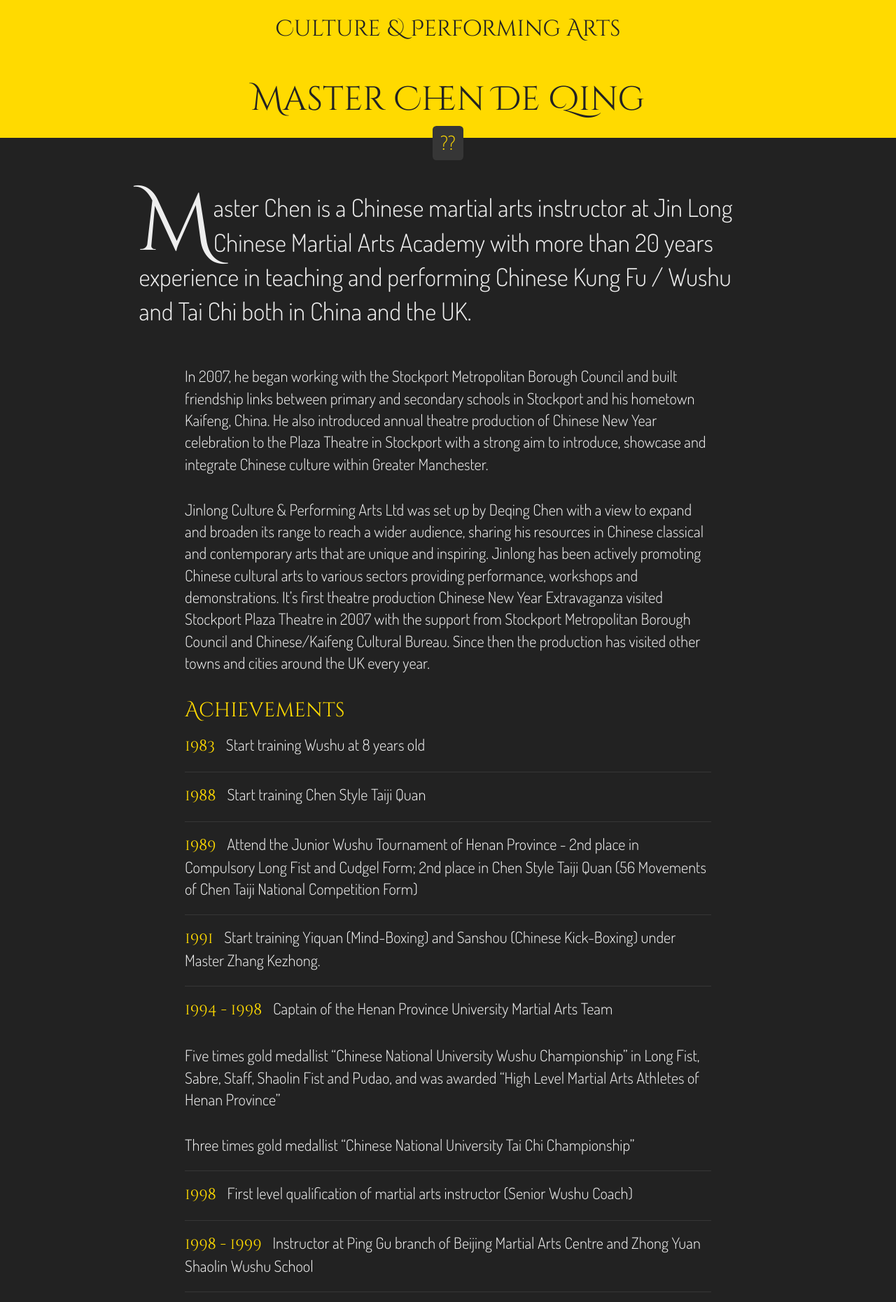
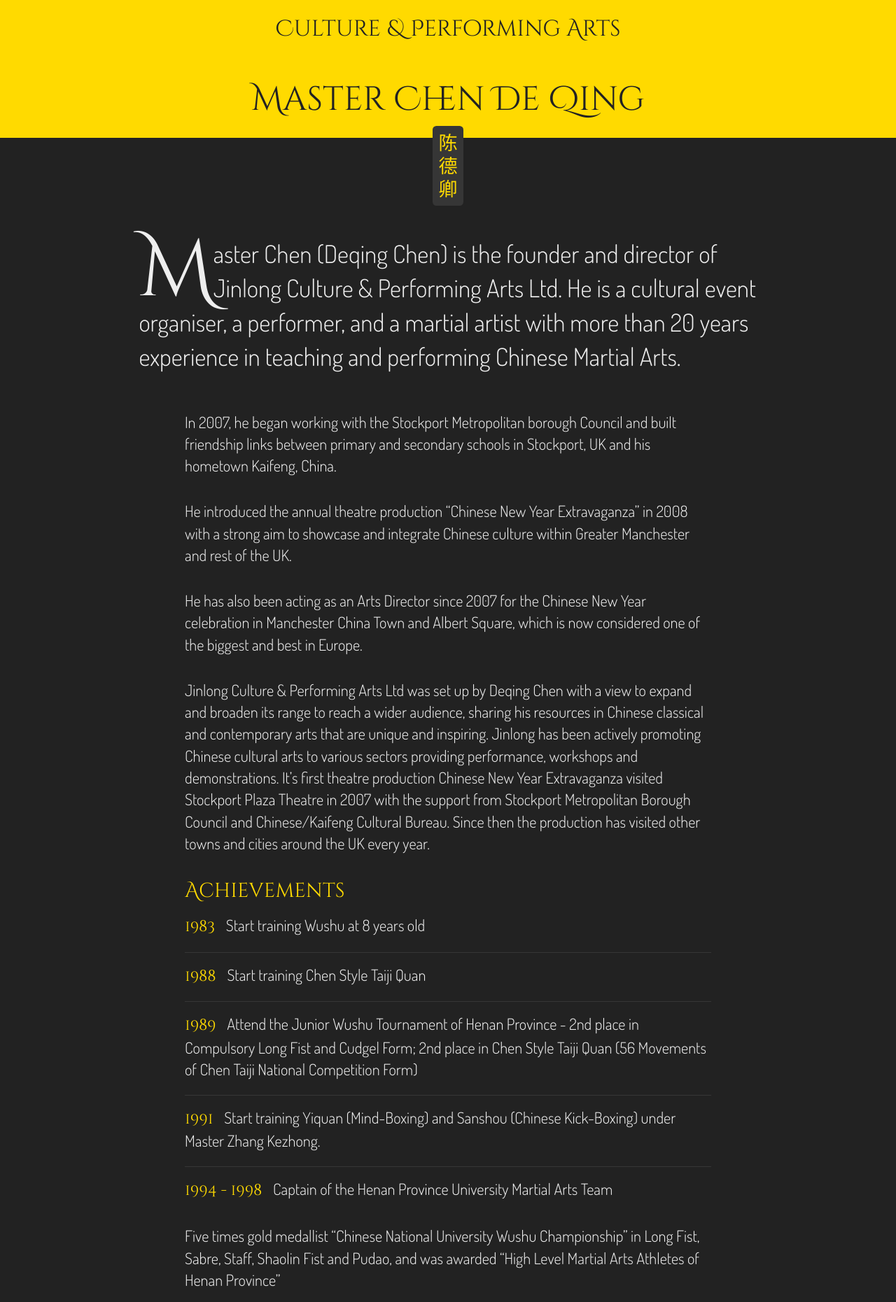
Before and after one commit to JinLongWushu/jinlongwushu, a Jekyll site: the page built from About/master-chen-de-qing.html, in a window 1280 px wide. Shown: the part 407-2268 px from the top of the page at 70% size. Built offline with Jekyll 4.4.1, drawn with Linux system fonts in a browser that asks for light colours; some of the changed text lies outside the part shown.

Commit message:
Various amends

```diff
--- a/About/master-chen-de-qing.html
+++ b/About/master-chen-de-qing.html
@@ -8,14 +8,17 @@ bannerImage: banner-taichi.jpg
     <div class="content_header">
         <h1 class="content_h1">Master Chen De Qing</h1>
         <div class="content_chinese">
-            ??
+            陈德卿
         </div>
     </div>
     <div class="content_inner">
-        <p class="standfirst">Master Chen is a Chinese martial arts instructor at Jin Long Chinese Martial Arts Academy with more than 20 years experience in teaching and performing Chinese Kung Fu / Wushu and Tai Chi both in China and the UK.</p>
+        <p class="standfirst">Master Chen (Deqing Chen) is the founder and director of Jinlong Culture &amp; Performing Arts Ltd. He is a cultural event organiser, a performer, and a martial artist with more than 20 years experience in teaching and performing Chinese Martial Arts.</p>
 
-        <p>In 2007, he began working with the Stockport Metropolitan Borough Council and built friendship links between primary and secondary schools in Stockport and his hometown Kaifeng, China. He also introduced annual theatre production of Chinese New Year celebration to the Plaza Theatre in Stockport with a strong aim to introduce, showcase and integrate Chinese culture within Greater Manchester.</p>
-        <p>Jinlong Culture & Performing Arts Ltd was set up by Deqing Chen with a view to expand and broaden its range to reach a wider audience, sharing his resources in Chinese classical and contemporary arts that are unique and inspiring.  Jinlong has been actively promoting Chinese cultural arts to various sectors providing performance, workshops and demonstrations.  It’s first theatre production Chinese New Year Extravaganza visited Stockport Plaza Theatre in 2007 with the support from Stockport Metropolitan Borough Council and Chinese/Kaifeng Cultural Bureau.  Since then the production has visited other towns and cities around the UK every year.</p>
+        <p>In 2007, he began working with the Stockport Metropolitan borough Council and built friendship links between primary and secondary schools in Stockport, UK and his hometown Kaifeng, China.</p>
+        <p>He introduced the annual theatre production “Chinese New Year Extravaganza” in 2008 with a strong aim to showcase and integrate Chinese culture within Greater Manchester and rest of the UK.</p>
+        <p>He has also been acting as an Arts Director since 2007 for the Chinese New Year celebration in Manchester China Town and Albert Square, which is now considered one of the biggest and best in Europe.</p>
+
+        <p>Jinlong Culture &amp; Performing Arts Ltd was set up by Deqing Chen with a view to expand and broaden its range to reach a wider audience, sharing his resources in Chinese classical and contemporary arts that are unique and inspiring.  Jinlong has been actively promoting Chinese cultural arts to various sectors providing performance, workshops and demonstrations.  It’s first theatre production Chinese New Year Extravaganza visited Stockport Plaza Theatre in 2007 with the support from Stockport Metropolitan Borough Council and Chinese/Kaifeng Cultural Bureau.  Since then the production has visited other towns and cities around the UK every year.</p>
         <h2>Achievements</h2>
         <ul class="cv">
         	<li>
@@ -55,41 +58,10 @@ bannerImage: banner-taichi.jpg
             	<p><span>2000</span>Film “Gangs of New York” extra / stunt</p>
             </li>
             <li>
-            	<p><span>2000 - 2013</span>Annual invitation to perform for Chinese New Year celebration at the Trafford Centre, Manchester</p>
-                <p>Annual invitation to perform at Chinese New Year Celebration Event organised in the UK by the Chinese Student and Scholar Association Manchester, York, Leeds, Sheffield, Leeds, Huddersfield etc….</p>
-            </li>
-            <li>
-            	<p><span>2001</span>Special invitation to perform at Royal Theatre, London</p>
-                <p>Performance at the Royal Ascot</p>
-                <p>Jin Long wushu team attend the 7th International Shaolin Martial Arts Festival in China</p>
-            </li>
-            <li>
-            	<p><span>2003 - 2005</span>Performance at the opening ceremony of Dragon Boat Race, Salford Quays</p>
-            </li>
-            <li>
-            	<p><span>2005</span>Performance at Manchester United Charity Party, Old Trafford</p>
-                <p>Wushu instructor at Altrincham Grammar School for Boys</p>
-            </li>
-            <li>
             	<p><span>2006</span>Jin Long wushu team attend the 2nd World Traditional Wushu Festival, Zhengzhou, China</p>
             </li>
             <li>
-            	<p><span>2007</span>Performance for Sony Media Experience Event, Rhodes, Greece</p>
-            </li>
-            <li>
-            	<p><span>2008</span>Silk Screens – organised by the BBC</p>
-                <p>Tiger Beer Promotion – Glasgow, Bristol, Birmingham</p>
-                <p>Workshops at various schools in and around Manchester for the promotion of Chinese culture in the celebration of the 2008 Beijing Olympic Games</p>
-                <p>Seminars/Involvement with Salford University  - Benefits of Tai Chi on Mental Health</p>
-            </li>
-            <li>
-            	<p><span>2008 - 2012</span>Main organiser of Chinese New Year Festival, Stockport</p>
-            </li>
-            <li>
             	<p><span>2011</span>Film “47 Ronin” extra/stunt</p>
-            </li>
-            <li>
-            	<p><span>2012</span>Chinese New Year Celebration shows at Royal Theatre, Windsor</p>
             </li>
             <li>
             	<p><span>2013</span>BBC Radio 5 Interview by Rachel Burden – ‘Introducing wushu as one of the sports bidding for Olympic status in 2020’</p>
--- a/_sass/_buttons.scss
+++ b/_sass/_buttons.scss
@@ -19,4 +19,12 @@
 		text-decoration: none;
 		border-bottom: 2px solid $yellow - 80;
 	}
+	&-black {
+		background-color: $black - 10;
+		border-bottom: 2px solid $black - 30;
+		color: $yellow;
+	}
+	&-small {
+		font-size: 0.9em;
+	}
 }
--- a/_sass/_modules.scss
+++ b/_sass/_modules.scss
@@ -31,6 +31,7 @@
 }
 .logo {
 	width: 6em;
+	height: 8em;
 	position: relative;
 	margin: -6.1em auto 1em auto;
 	.header-video & {
--- a/_sass/_responsive.scss
+++ b/_sass/_responsive.scss
@@ -9,6 +9,7 @@
 @media screen and (min-width: 21.875em) /* 350px */ {
 	.logo {
 		width: 8em;
+		height: 10.5em;
 		margin: -7.5em auto 1em auto;
 	}
 	.curve {
@@ -47,6 +48,7 @@
 	}
 	.logo {
 		width: 9em;
+		height: 11.6em;
 		margin: -9.5em auto 1em auto;
 	}
 	.fees {
@@ -135,6 +137,9 @@
 	}
 	.btn {
 		font-size: 1.2em;
+		&-small {
+			font-size: 1em;
+		}
 	}
 	.list {
 		font-size: 1.4em;
@@ -484,6 +489,7 @@
 	}
 	.logo {
 		width: 15em;
+		height: 18.5em;
 		position: absolute;
 		left: 50%;
 		margin-left: -7.5em;
```
Also changed, not shown: About/about.html (+46 -3 lines), wushu.html (+8 -9 lines), Gemfile.lock, 5 other files.
